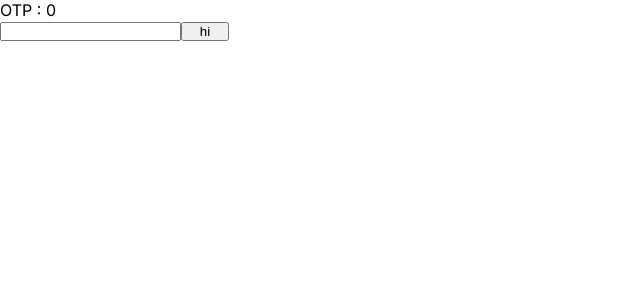
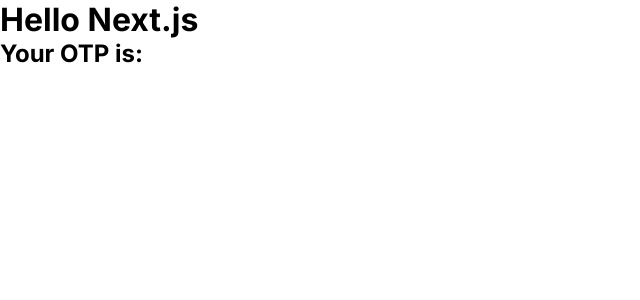
Before and after one commit to ahmadkabiri/my-next-app, a Next.js app: page / in a window 1280 px wide. Shown: the top 300 px of the page, without its empty margins (0-640 px from the left). Built offline with nearby package versions, Linux system fonts and the light colour scheme.

Commit message:
edited version

```diff
--- a/app/page.js
+++ b/app/page.js
@@ -1,36 +1,43 @@
 'use client'
+import { useEffect, useState } from 'react';
 
-import { useState } from "react";
+const Home = () => {
+  const [otp, setOTP] = useState('');
 
-export default function Home() {
-  const [otp,setOtp] = useState(0)
-  useState(() => {
-    if ("OTPCredential" in window) {
-      const ac = new AbortController();
+  useEffect(() => {
+    const fetchOTP = async () => {
+      if ("OTPCredential" in window) {
+        const ac = new AbortController();
 
-      navigator.credentials
-        .get({
-          otp: { transport: ["sms"] },
-          signal: ac.signal
-        })
-        .then((otp) => {
-          setOtp(otp.code);
+        try {
+          const otpCredential = await navigator.credentials.get({
+            otp: { transport: ['sms'] },
+            signal: ac.signal
+          });
+          setOTP(otpCredential.code);
           ac.abort();
-        })
-        .catch((err) => {
+        } catch (err) {
           ac.abort();
-          console.log(err);
-        });
-    }
-  },[])
+          console.error('Error fetching OTP:', err);
+        }
+      }
+    };
 
+    fetchOTP();
+
+    return () => {
+      // Cleanup function
+      // Abort any ongoing fetch operation if component unmounts
+      console.log('Component unmounted');
+    };
+  }, []); // Empty dependency array ensures useEffect runs only once on mount
 
   return (
-    <>
-<div>OTP : {otp}</div>
-<input/>
-<button onClick ={() => console.log('hi bro')} style={{width : "3rem"}}>hi</button>
+    <div className="App">
+      <h1>Hello Next.js</h1>
+      <h2>Your OTP is: {otp}</h2>
+    </div>
+  );
+};
 
-    </>
-  );
-}
+export default Home;
```
